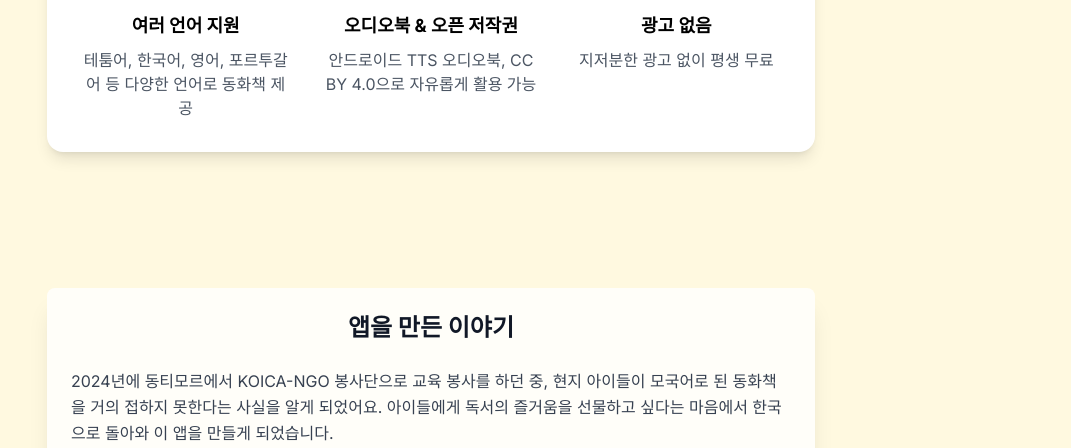
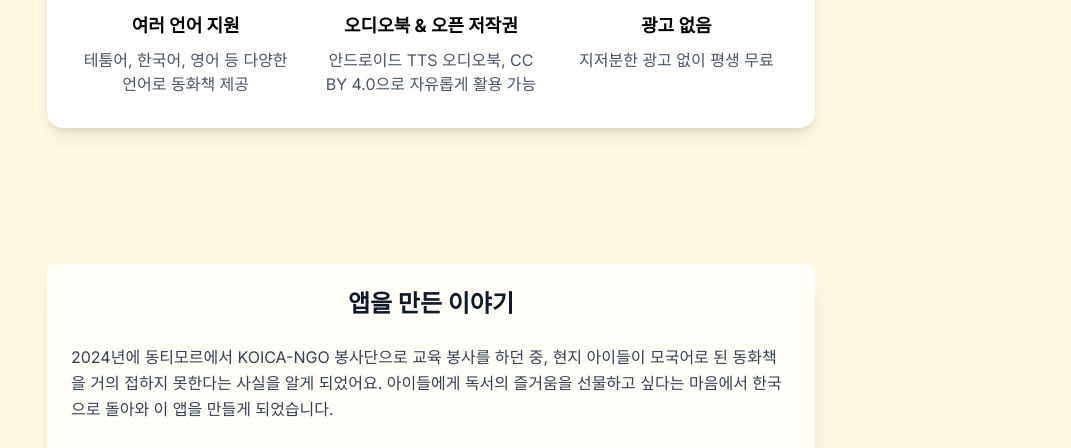
Before and after one commit to choe-yujin/taletail, a plain HTML site: page index.html in a window 1280 px wide. Shown: the part 332-780 px from the top of the page, without its empty margins (209-1280 px from the left). Drawn offline with nearby package versions, Linux system fonts and the light colour scheme.

Commit message:
docs: 지원 언어 설명 수정

```diff
--- a/index.html
+++ b/index.html
@@ -105,7 +105,7 @@
     const contents = {
       ko: {
         appDesc: "언제 어디서나 무료로 읽는 동화책 앱",
-        feature1: ["여러 언어 지원", "테툼어, 한국어, 영어, 포르투갈어 등 다양한 언어로 동화책 제공"],
+        feature1: ["여러 언어 지원", "테툼어, 한국어, 영어 등 다양한 언어로 동화책 제공"],
         feature2: ["오디오북 & 오픈 저작권", "안드로이드 TTS 오디오북, CC BY 4.0으로 자유롭게 활용 가능"],
         feature3: ["광고 없음", "지저분한 광고 없이 평생 무료"],
         aboutTitle: "앱을 만든 이야기",
```
